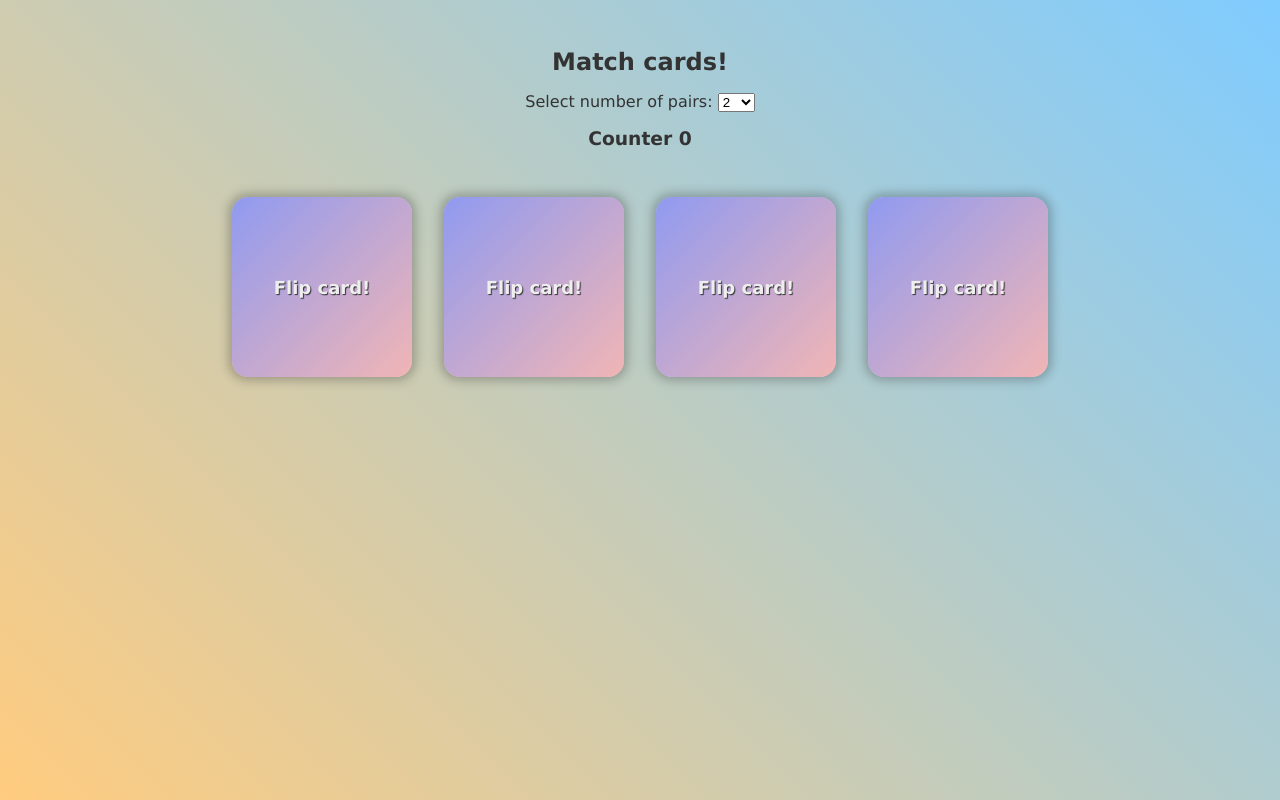
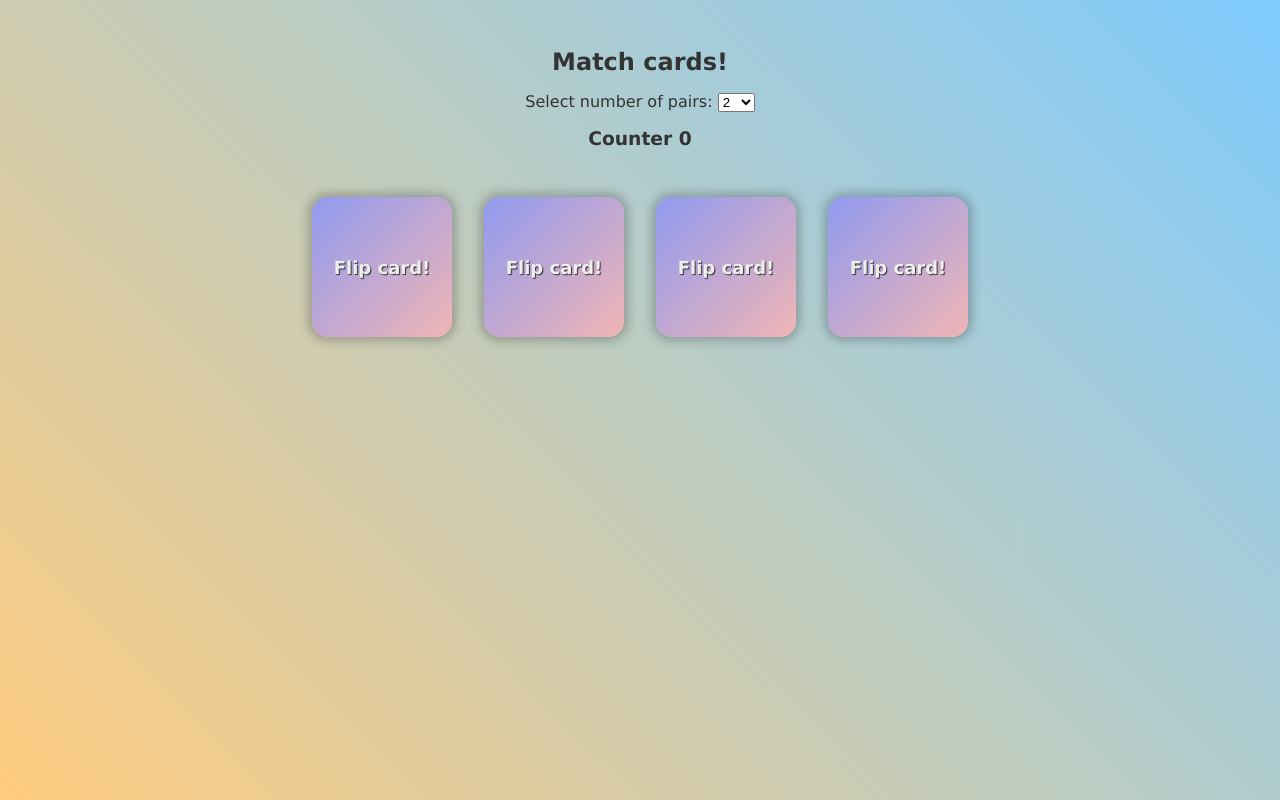
Before and after one commit to FabianMorag/match-pairs, a React (Vite) app: page / in a window 1280 px wide. Built offline with nearby package versions, Linux system fonts and the light colour scheme.

Commit message:
card size fixed

```diff
--- a/src/components/Card.module.sass
+++ b/src/components/Card.module.sass
@@ -9,6 +9,10 @@
   transform: rotateY(180deg)
 
 @media screen and (min-width: 640px)
+  .card
+    max-width: 140px
+
+@media screen and (min-width: 1440px)
   .card
     max-width: 180px
 
```
